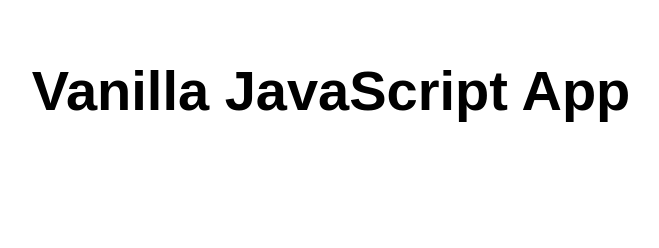
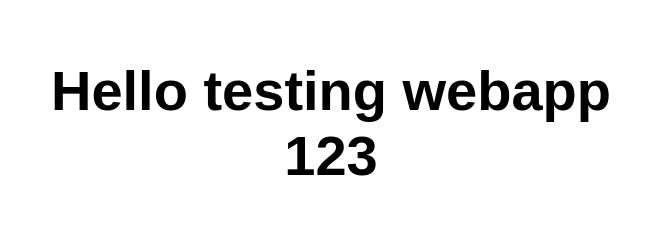
Before and after one commit to vickybulti/staticwebapp, a website: page src/index.html in a window 1280 px wide. Shown: the whole page, without its empty margins (309-968 px from the left). Drawn offline with Linux system fonts and the light colour scheme.

Commit message:
Update index.html

```diff
--- a/src/index.html
+++ b/src/index.html
@@ -10,7 +10,7 @@
 
 <body>
   <main>
-    <h1>Vanilla JavaScript App</h1>
+    <h1>Hello testing webapp 123</h1>
   </main>
 </body>
 
```
